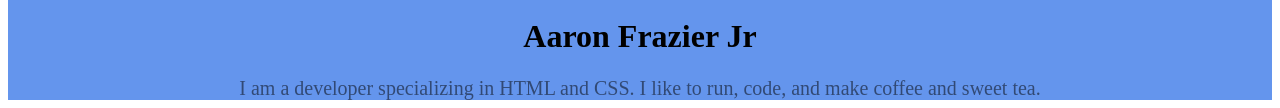
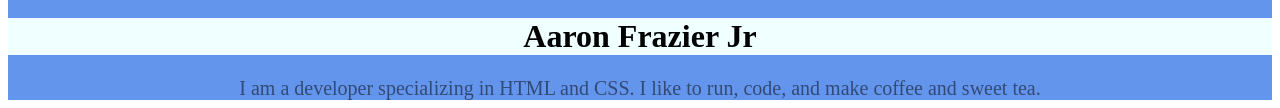
Before and after one commit to Mrfrazier14/Olivia-Woodruff-Portfolio, a plain HTML site: page index.html in a window 1280 px wide. Shown: the part 329-437 px from the top of the page. Drawn offline with Linux system fonts and the light colour scheme.

Commit message:
Update style.css

```diff
--- a/style.css
+++ b/style.css
@@ -12,3 +12,6 @@
 .title {
   font-weight: bold;
 }
+h1 {
+  background-color: Azure;
+}
```
